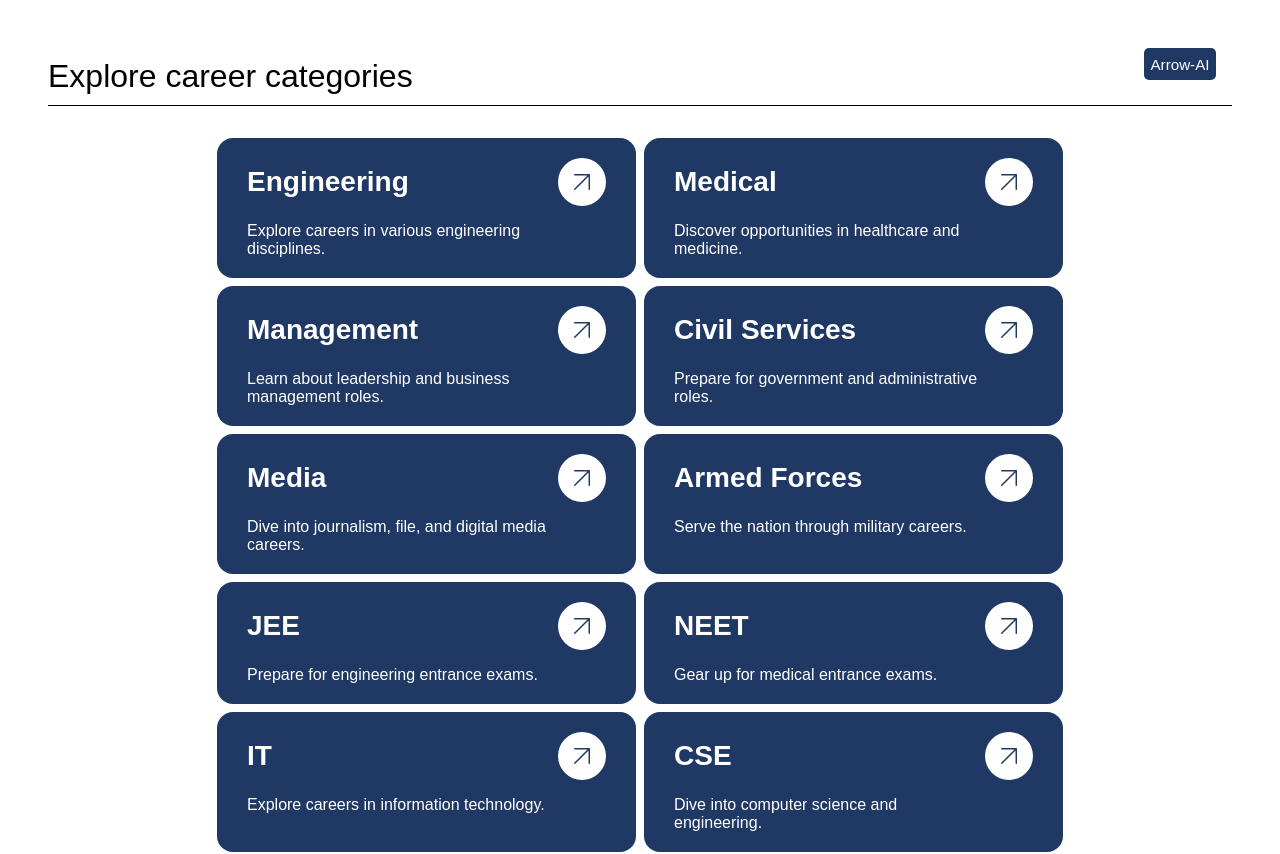
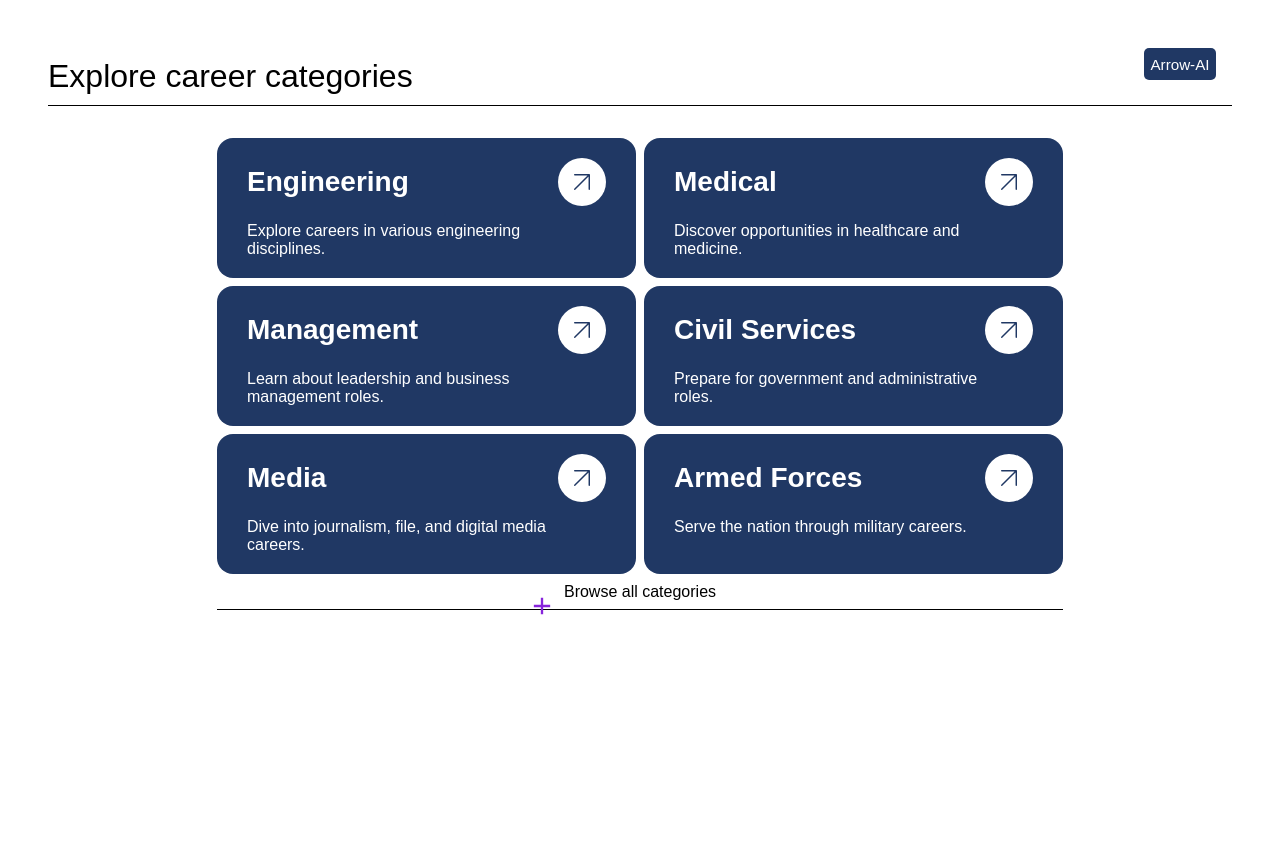
Before and after one commit to gulshan-41/CAREERCouncil_, a React (Vite) app in the folder frontend/: page / in a window 1280 px wide. Shown: the part 680-1534 px from the top of the page. After the commit the page ends 1318 px from the top, so only its background shows below. Built offline with nearby package versions, Linux system fonts and the light colour scheme.

Commit message:
structured homepage categories cards.

```diff
--- a/frontend/src/components/coursePageComponents/aside/aside.jsx
+++ b/frontend/src/components/coursePageComponents/aside/aside.jsx
@@ -8,6 +8,7 @@ function Aside() {
     const toggleContent = () => {
         setTableToOpen((prev) => !prev);
     };
+
     return (
         <aside className="contents-table">
             <div className="content-head">
--- a/frontend/src/components/hcategoriesGrid/hcategoriesGrid.jsx
+++ b/frontend/src/components/hcategoriesGrid/hcategoriesGrid.jsx
@@ -1,9 +1,15 @@
 import "./hcategoriesGrid.scss";
+import { useState } from "react";
 import HcategoriesCard from "/src/components/cards/hcategoriesCard/HcategoriesCard";
 import { useCategories } from "/src/context/CategoriesProvider/CategoriesProvider";
 
 function HcategoriesGrid() {
     const { categories, categoriesLoading, categoriesError } = useCategories();
+    const [areAllcatsOpen, setAllcatsToOpne] = useState(false);
+
+    const toggleAllCats = () => {
+        setAllcatsToOpne((prev) => !prev);
+    };
 
     if (categoriesLoading) {
         return <div className="hcat-grid-loading">Loading categories...</div>;
@@ -13,9 +19,13 @@ function HcategoriesGrid() {
         return <div className="hcat-grid-error">Error: {categoriesError}</div>;
     }
 
+    const showCards = categories.slice(0, 6);
+    const subCards = categories.slice(6);
+
     return (
         <div className="hcat-grid">
-        {categories.map((category) => (
+            <div className="hcat-show-grid">
+                {showCards.map((category) => (
                     <HcategoriesCard
                         key={category.catID}
                         catID={category.catID}
@@ -24,6 +34,34 @@ function HcategoriesGrid() {
                     />
                 ))}
             </div>
+            <div className={`hcat-all-wrapper ${areAllcatsOpen ? "open" : "close"}`}>
+                <div className="hcat-subgrid">
+                    {subCards.map((category) => (
+                        <HcategoriesCard
+                            key={category.catID}
+                            catID={category.catID}
+                            text={category.text}
+                            description={category.description}
+                        />
+                    ))}
+                </div>
+            </div>
+            <div className="toggle-all-cats">
+                <p onClick={toggleAllCats}>
+                    <svg
+                        id="hcat-toggle-icon"
+                        xmlns="http://www.w3.org/2000/svg"
+                        height="28px"
+                        viewBox="0 -960 960 960"
+                        width="28px"
+                        fill="#8724DB">
+                        <path d="M440-440H200v-80h240v-240h80v240h240v80H520v240h-80v-240Z"/>
+                    </svg>
+
+                    {areAllcatsOpen ? "close" : "Browse all categories"}
+                </p>
+            </div>
+        </div>
     );
 }
 
--- a/frontend/src/components/hcategoriesGrid/hcategoriesGrid.scss
+++ b/frontend/src/components/hcategoriesGrid/hcategoriesGrid.scss
@@ -1,6 +1,63 @@
 .hcat-grid {
-    width: 100%;
+    position: relative;
+}
+
+.hcat-show-grid,
+.hcat-subgrid {
     display: grid;
     grid-template-columns: repeat(auto-fit, minmax(400px, 1fr));
     gap: 8px;
 }
+
+.hcat-all-wrapper {
+    display: grid;
+    grid-template-rows: 0fr;
+    transition: ease-in-out 0.5s;
+
+    &.open {
+        margin-top: 8px;
+        grid-template-rows: 1fr;
+        opacity: 1;
+    }
+
+    &.close {
+        grid-template-rows: 0fr;
+        opacity: 0;
+    }
+}
+
+.hcat-subgrid {
+    overflow: hidden;
+}
+
+.toggle-all-cats {
+    display: flex;
+    flex-direction: row;
+    justify-content: center;
+    width: 100%;
+    border-bottom: 1px solid #000;
+    padding-bottom: 4px;
+    box-sizing: border-box;
+    position: absolute;
+    bottom: -36px;
+
+    p {
+        text-align: center;
+        text-wrap: nowrap;
+        position: relative;
+        border: none;
+        border-radius: 50px;
+        padding: 4px 12px;
+        cursor: pointer;
+
+        &:hover {
+            background-color: #D4E4FD;
+        }
+
+        #hcat-toggle-icon {
+            position: absolute;
+            left: -24px;
+            bottom: -15px;
+        }
+    }
+}
--- a/frontend/src/pages/mainPages/homePage/homepage.scss
+++ b/frontend/src/pages/mainPages/homePage/homepage.scss
@@ -68,34 +68,6 @@
         margin-left: auto;
         margin-right: auto;
         padding: 2rem 0;
-
-        .categories-grid {
-            grid-template-columns: repeat(auto-fit, minmax(270px, 1fr));
-            gap: 8px;
-
-            .cat-card-wrapper {
-                .categories-card-container {
-                    padding: 12px 14px;
-
-                    .category-text-wrapper {
-                        p {
-                            font-size: 1.12rem;
-                        }
-                    }
-
-                    .link-to {
-                        svg {
-                            width: 36px;
-                            height: 36px;
-                        }
-                    }
-
-                    .toggle-sub {
-                        display: none;
-                    }
-                }
-            }
-        }
     }
 
 }
```
Lines whose indentation alone changed are shown as unchanged.
